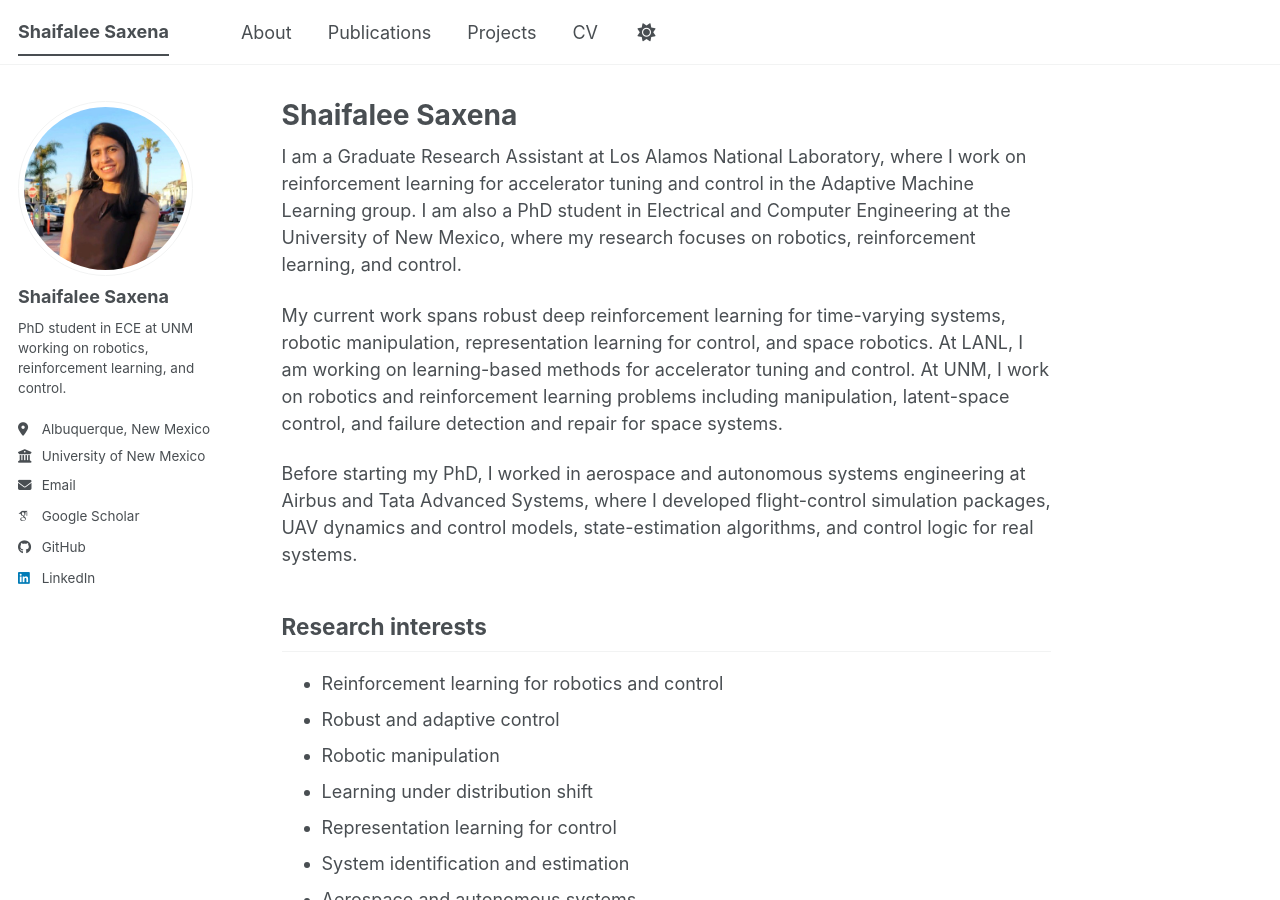
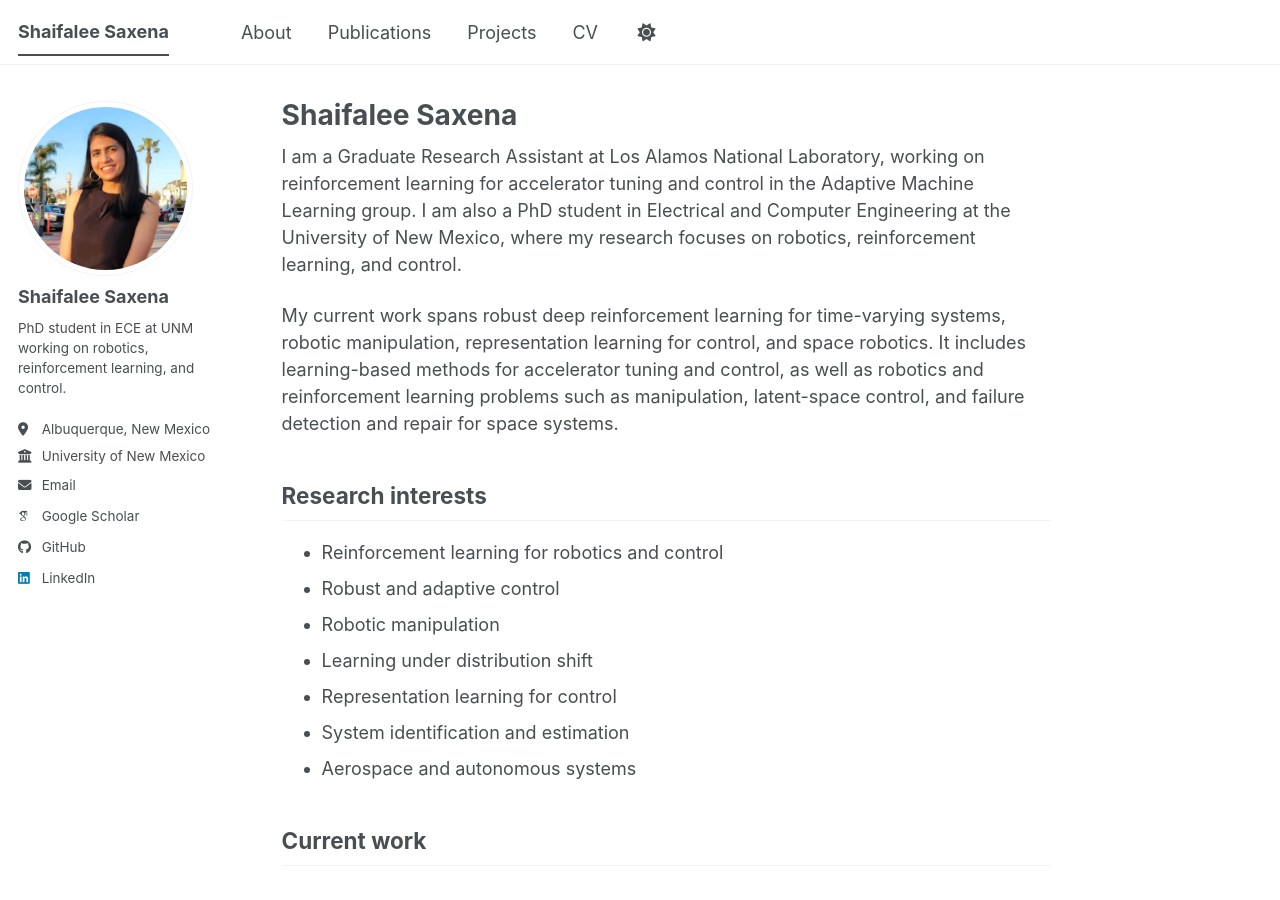
Before and after one commit to shaifaleesaxena/shaifaleesaxena.github.io, a Jekyll site: the page built from _pages/about.md, in a window 1280 px wide and 900 px high. Built offline with Jekyll 4.4.1, drawn with Linux system fonts in a browser that asks for light colours; some web fonts are replaced; a script bundle is joined from its source files by our own code; library files that are not in the unit come from our copies.

Commit message:
Improve clarity of personal description in about.md
Refined wording for clarity and conciseness in the about section.

```diff
--- a/_pages/about.md
+++ b/_pages/about.md
@@ -7,11 +7,9 @@ redirect_from:
   - /about.html
 ---
 
-I am a Graduate Research Assistant at Los Alamos National Laboratory, where I work on reinforcement learning for accelerator tuning and control in the Adaptive Machine Learning group. I am also a PhD student in Electrical and Computer Engineering at the University of New Mexico, where my research focuses on robotics, reinforcement learning, and control.
+I am a Graduate Research Assistant at Los Alamos National Laboratory, working on reinforcement learning for accelerator tuning and control in the Adaptive Machine Learning group. I am also a PhD student in Electrical and Computer Engineering at the University of New Mexico, where my research focuses on robotics, reinforcement learning, and control.
 
-My current work spans robust deep reinforcement learning for time-varying systems, robotic manipulation, representation learning for control, and space robotics. At LANL, I am working on learning-based methods for accelerator tuning and control. At UNM, I work on robotics and reinforcement learning problems including manipulation, latent-space control, and failure detection and repair for space systems.
-
-Before starting my PhD, I worked in aerospace and autonomous systems engineering at Airbus and Tata Advanced Systems, where I developed flight-control simulation packages, UAV dynamics and control models, state-estimation algorithms, and control logic for real systems.
+My current work spans robust deep reinforcement learning for time-varying systems, robotic manipulation, representation learning for control, and space robotics. It includes learning-based methods for accelerator tuning and control, as well as robotics and reinforcement learning problems such as manipulation, latent-space control, and failure detection and repair for space systems.
 
 ## Research interests
 
```
